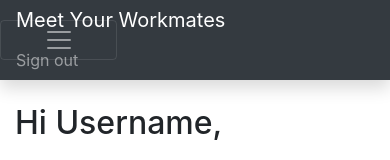
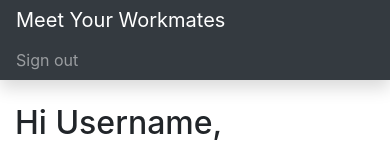
Before and after one commit to LindseydB/Meet-your-work-mates, a React (Create React App) app in the folder client/: page /dashboard in a window 390 px wide. Shown: the top 160 px of the page. Built offline with nearby package versions, Linux system fonts and the light colour scheme.

Commit message:
Made scrolling tiles responsive

```diff
--- a/client/src/App.js
+++ b/client/src/App.js
@@ -16,6 +16,15 @@ function App() {
 
               <header class="navbar navbar-dark sticky-top bg-dark flex-md-nowrap p-0 shadow">
                   <a class="navbar-brand col-md-3 col-lg-2 me-0 px-3" href="/#">Meet Your Workmates</a>
+                  <ul class="navbar-nav px-3">
+                      <li class="nav-item text-nowrap">
+                          <a class="nav-link" href="/">Sign out</a>
+                      </li>
+                  </ul>
+              </header>
+
+              <div class="container-fluid">
+                  <div class="row">
                   <button class="navbar-toggler position-absolute d-md-none collapsed"
                       type="button"
                       data-toggle="collapse"
@@ -25,15 +34,6 @@ function App() {
                       aria-label="Toggle navigation">
                       <span class="navbar-toggler-icon"></span>
                   </button>
-                  <ul class="navbar-nav px-3">
-                      <li class="nav-item text-nowrap">
-                          <a class="nav-link" href="/">Sign out</a>
-                      </li>
-                  </ul>
-              </header>
-
-              <div class="container-fluid">
-                  <div class="row">
                       <nav id="sidebarMenu" class="col-md-3 col-lg-2 d-md-block bg-light sidebar collapse">
                           <div class="position-sticky pt-3">
                               <ul class="nav flex-column">
```
